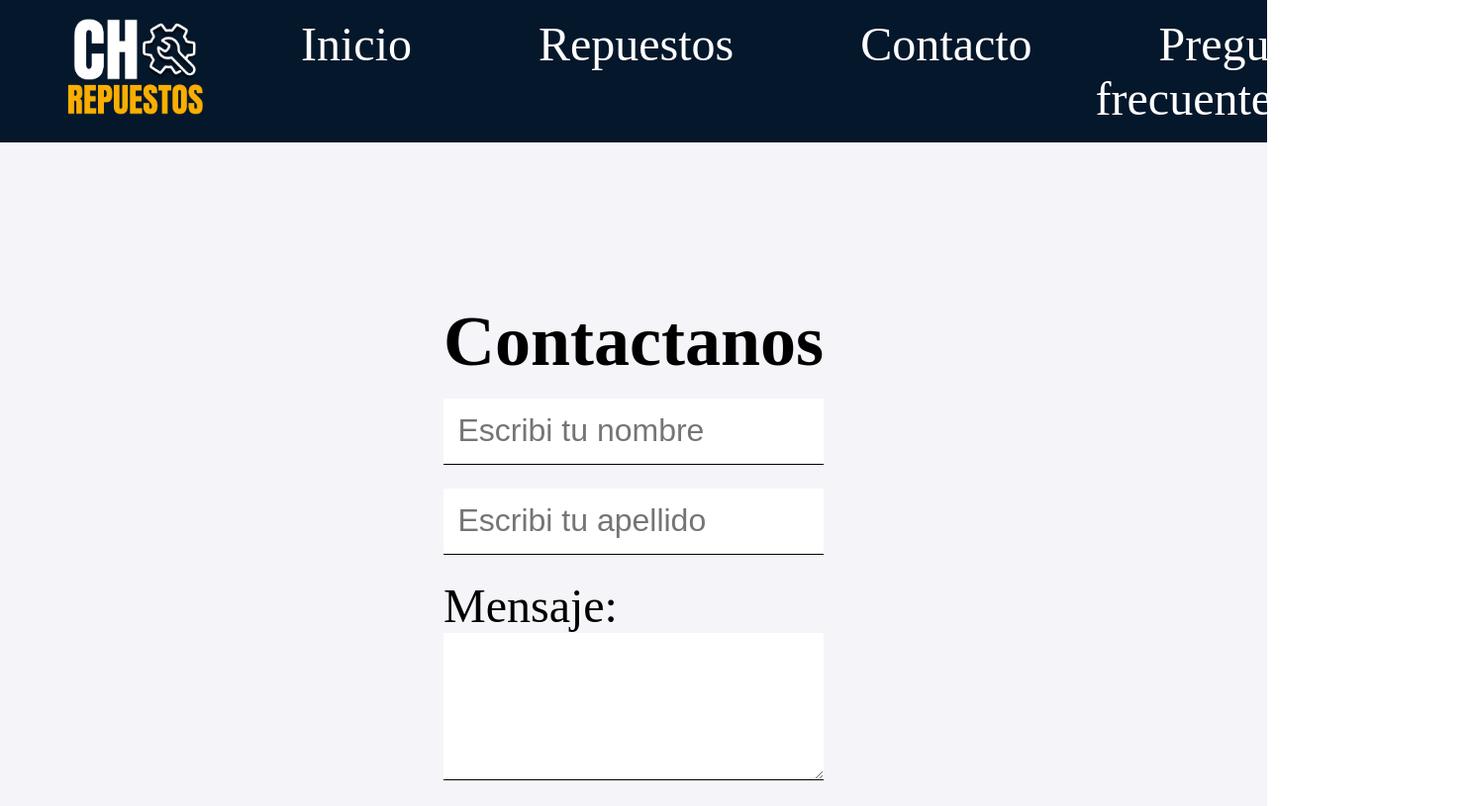
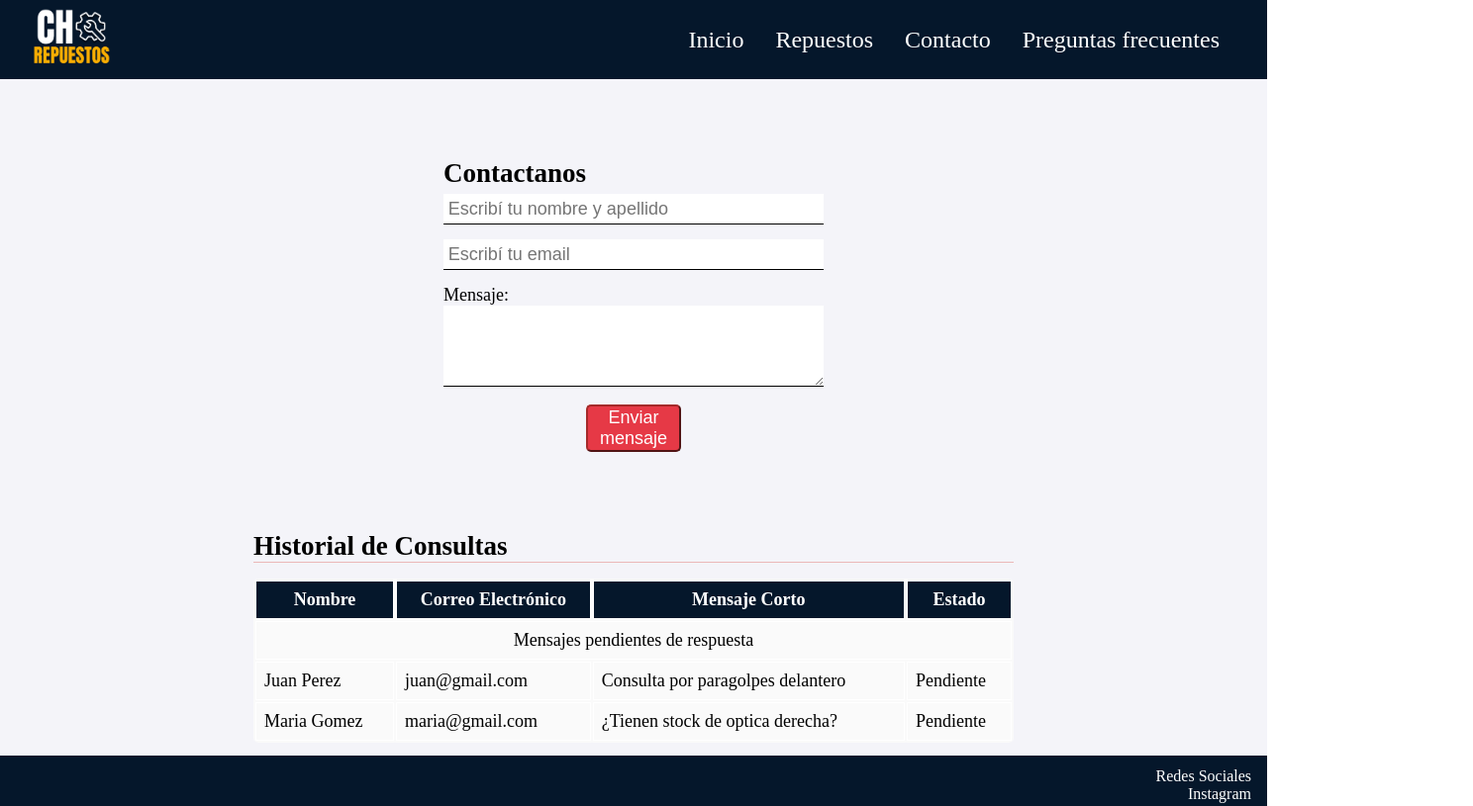
Before and after one commit to DanielaChesko/ch-repuestos-ecommerce, a plain HTML site: page contacto.html in a window 1280 px wide. Shown: the top 815 px of the page at 99% size, 1488 px wide, since content can reach past the window. Drawn offline with Linux system fonts and the light colour scheme.

Commit message:
Correccion de tamaños en contacto.css

```diff
--- a/Estilos/contacto.css
+++ b/Estilos/contacto.css
@@ -4,19 +4,18 @@
 #main-contacto{
     display: flex;
     flex-direction: column;
-    height: 86.3vh;
+    height: 85.5vh;
     align-items: center;
-
-    font-size: xxx-large;
+    font-size: large;
 }
 
 .formulario-contacto{
-    margin: 10rem;
+    margin: 5rem;
     width: 30%;
 }
 
 .formulario-contacto h2{
-    margin-bottom: 1rem;
+    margin-bottom: 0.3rem;
 }
 
 .formulario-contacto form{
@@ -25,21 +24,21 @@
 }
 
 .formulario-contacto form input, textarea{
-    font-size: xx-large;
-    padding: 0.9rem;
+    font-size: large;
+    padding: 0.3rem;
     border: none;
-    border-bottom: 1px black solid;
-    margin-bottom: 1.5rem;
+    border-bottom: 0.5px black solid;
+    margin-bottom: 0.9rem;
 }
 
 .formulario-contacto form button{
-    margin-top: 3rem;
-    width: 30%;
+    margin-top: 0.2rem;
+    width: 25%;
     align-self: center;
-    height: 4rem;
-    font-size: xx-large;
+    height: 3rem;
+    font-size: large;
     background-color: var(--color-botones);
-    border-radius: 9px;
+    border-radius: 5px;
     color: white;
     border-color: brown;
 }
@@ -56,8 +55,7 @@
 .tabla-contacto{
     display: flex;
     flex-direction: column;
-
-    font-size: xx-large;
+    font-size: large;
     width: 60%;
 }
 
@@ -68,12 +66,12 @@
 }
 
 .tabla-contacto h2{
-    margin-bottom: 2rem;
+    margin-bottom: 1rem;
     border-bottom: 1px rgb(235, 184, 184) solid;
 }
 
 .tabla-contacto table th, td{
-    padding: 1.5rem;
+    padding: 0.5rem;
     border: 1px solid white
 }
 
--- a/Estilos/global.css
+++ b/Estilos/global.css
@@ -21,14 +21,14 @@ header{
     background-color: var(--color-azul-opaco);
     display: flex;
     justify-content: space-between;
-    height: 9rem;
+    height: 5rem;
     position: sticky;
     top: 0;
     width: 100%;
 }
 
 header a{
-    margin: 1rem 0 0 4rem;
+    margin: 0.5rem 0 0 2rem;
 }
 
 header h1{
@@ -36,7 +36,7 @@ header h1{
 }
 
 header img{
-    width: 9rem;
+    width: 5rem;
 }
 
 header nav{
@@ -46,12 +46,12 @@ header nav{
 header nav ul{
     list-style: none;
     display: flex;
-    margin-right: 6rem;
+    margin-right: 3rem;
 }
 
 header nav ul li{
-    font-size: 3rem;
-    margin: 0 2rem;
+    font-size: 1.5rem;
+    margin: 0;
 
 }
 
@@ -72,7 +72,7 @@ header nav ul li a:hover{
 
 main{
     background-color: var(--color-azul-main);
-    font-size: xx-large;
+    font-size: large;
 }
 
 /*--------------------------------------------------------------------------------------------------
@@ -80,14 +80,14 @@ main{
 --------------------------------------------------------------------------------------------------*/
 footer{
     background-color: #05172b;
-    height: 8rem;
-    font-size: xx-large;
+    height: 4rem;
+    font-size: medium;
     color: white;
     display: flex;
     flex-direction: column;
     justify-content: end;
     align-items: end;
-    padding: 0 3rem 1.5rem 0;
+    padding: 0 1rem 1rem 0;
 }
 
 footer h4, a{
--- a/contacto.html
+++ b/contacto.html
@@ -27,9 +27,9 @@
         <section class="formulario-contacto">
             <h2>Contactanos</h2>
             <form action="https://formspree.io/f/xvzdkbzp" method="POST">
-                <input type="text" id="nombre" name="nombre" required placeholder="Escribi tu nombre">
+                <input type="text" id="nombre" name="nombre" required placeholder="Escribí tu nombre y apellido">
 
-                <input type="email" id="email" name="email" required required placeholder="Escribi tu apellido">
+                <input type="email" id="email" name="email" required required placeholder="Escribí tu email">
 
                 <label for="mensaje">Mensaje:</label>
                 <textarea style="max-width: 100%;" id="mensaje" name="mensaje" rows="4" cols="50" required></textarea>
```
